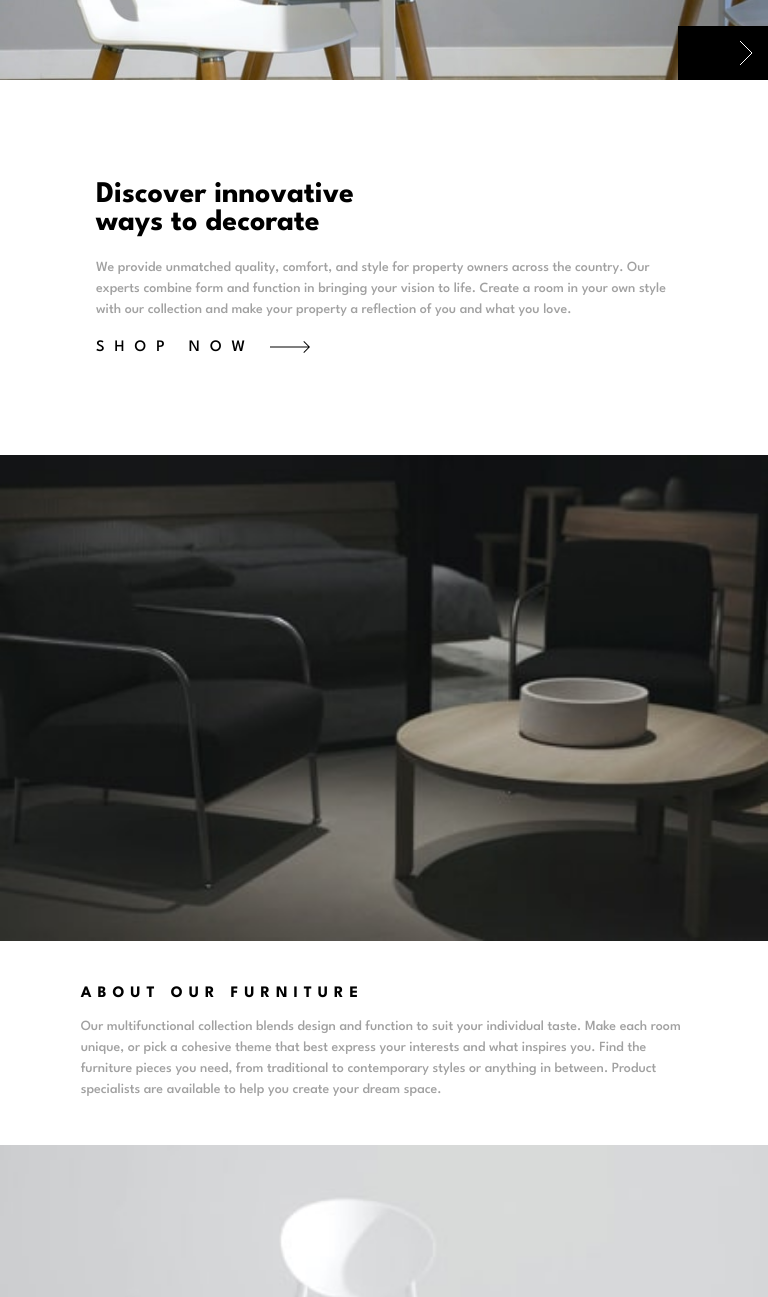
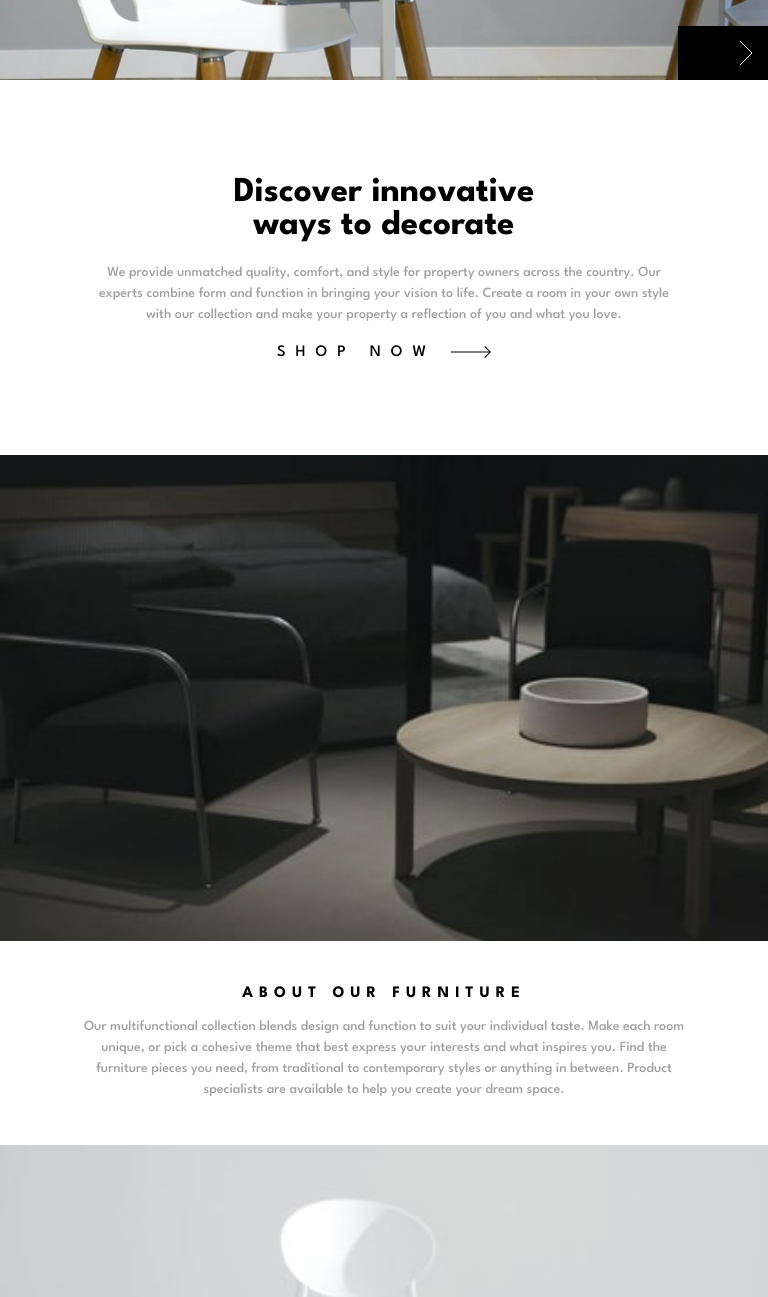
Before and after one commit to otizgit/Room-Page-Landing, a plain HTML site: page index.html in a window 768 px wide. Shown: the part 295-1592 px from the top of the page. Drawn offline with Linux system fonts and the light colour scheme.

Commit message:
new commit

```diff
--- a/style.css
+++ b/style.css
@@ -363,3 +363,18 @@ button img {
         height: 850px;
     }
 }
+
+@media (max-width: 835px) and (min-width: 451px){
+    .content {
+        text-align: center;
+    }
+    .content > h1 {
+        font-size: 35px;
+    }
+    .links a {
+        justify-content: center;
+    }
+    .grid-main-content {
+        text-align: center;
+    }
+}
```
